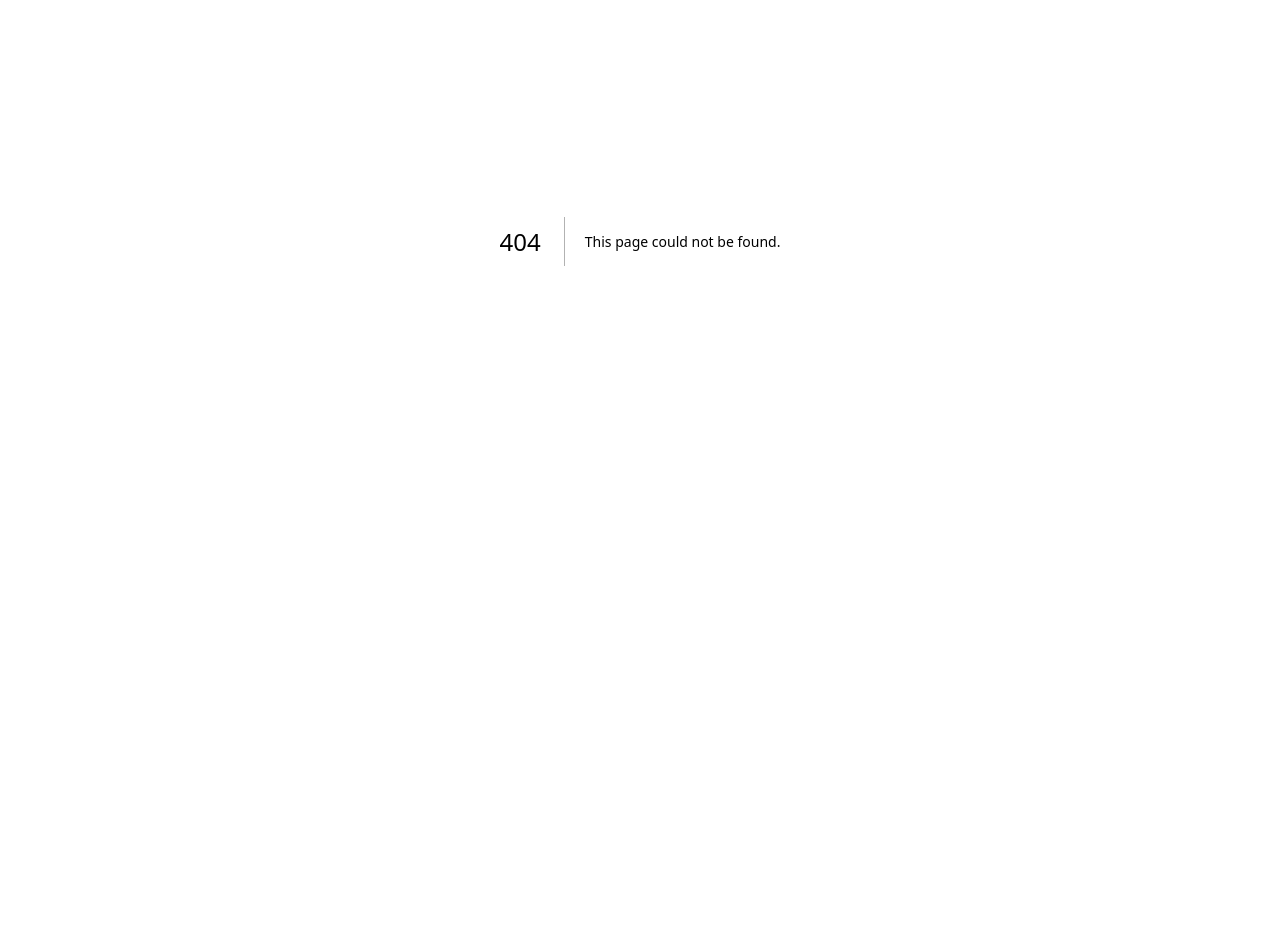
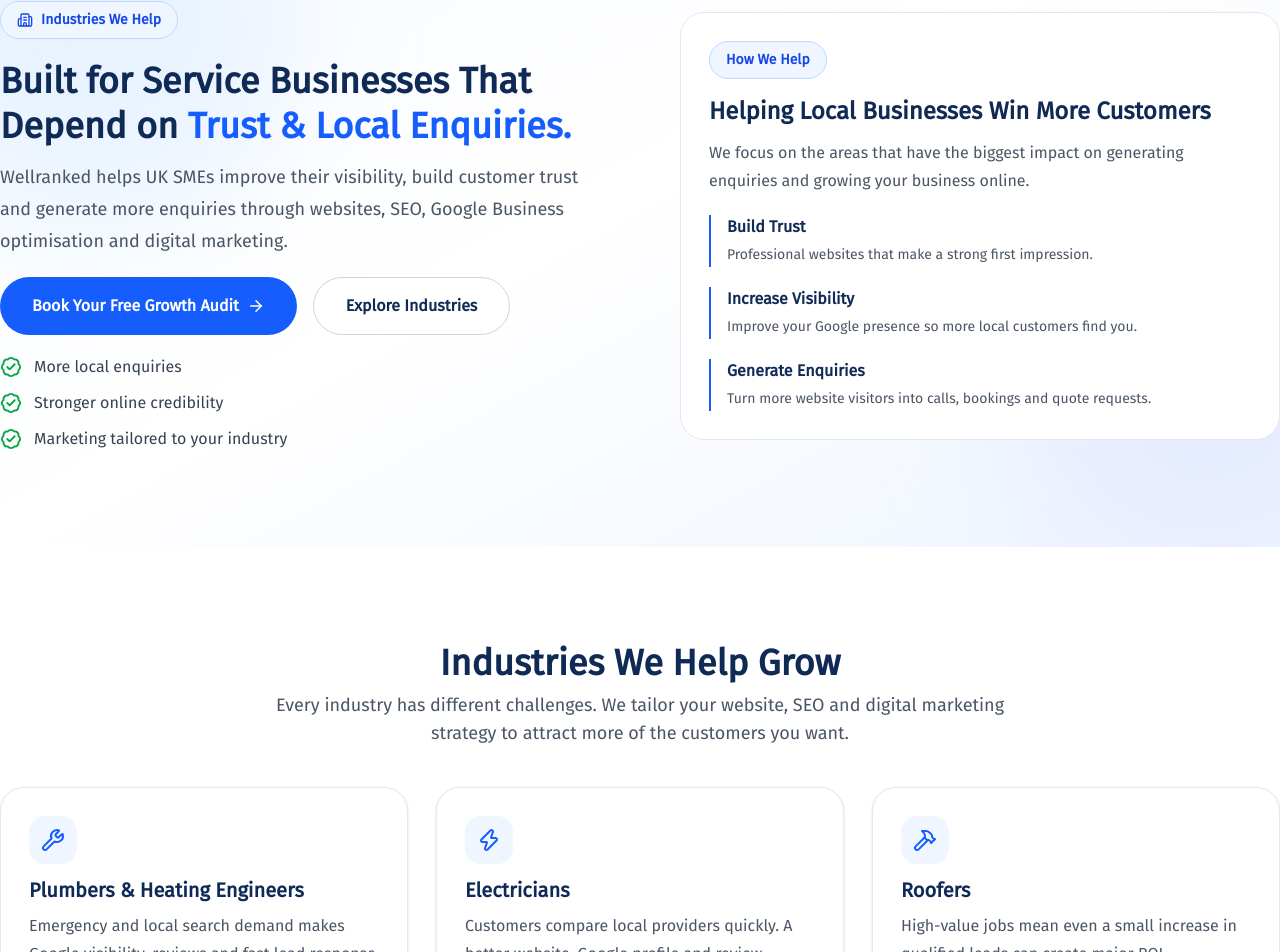
Before and after one commit to alimuhammeddev/wellranked, a Next.js app: page /industries in a window 1280 px wide. Before the commit this address had no page. Shown: the part 159-1111 px from the top of the page. Before the commit the page ends 800 px from the top, so only its background shows below. Built offline with nearby package versions, Linux system fonts and the light colour scheme.

Commit message:
worked on indsutires section

```diff
--- /dev/null
+++ b/app/industries/components/IndustriesCTA.tsx
@@ -0,0 +1,34 @@
+"use client";
+
+import { ArrowRight } from "lucide-react";
+import Link from "next/link";
+
+export default function IndustriesCTA() {
+  return (
+    <section className="bg-[#102A56] py-24">
+      <div className="mx-auto max-w-4xl px-5 text-center">
+        <span className="rounded-full bg-white/10 px-4 py-2 text-sm font-medium text-blue-200">
+          Ready to Grow?
+        </span>
+
+        <h2 className="mt-4 text-2xl font-bold text-white lg:text-4xl md:text-3xl">
+          Let's Help Your Business Get Found Online
+        </h2>
+
+        <p className="mx-auto mt-3 max-w-2xl md:text-lg leading-8 text-blue-100">
+          Whether you're looking for more phone calls, quote requests,
+          appointments or bookings, we'll create a digital strategy that helps
+          your business attract the right customers.
+        </p>
+
+        <Link
+          href="/contact"
+          className="mt-5 inline-flex items-center gap-2 rounded-full bg-white px-8 py-4 font-semibold text-[#102A56] transition hover:scale-105"
+        >
+          Book Your Free Growth Audit
+          <ArrowRight size={18} />
+        </Link>
+      </div>
+    </section>
+  );
+};
--- /dev/null
+++ b/app/industries/components/IndustriesGrid.tsx
@@ -0,0 +1,111 @@
+"use client";
+
+import {
+  Wrench,
+  Zap,
+  Hammer,
+  Stethoscope,
+  Sparkles,
+  Scale,
+  Calculator,
+  Home,
+  BrushCleaning,
+} from "lucide-react";
+
+const industries = [
+  {
+    title: "Plumbers & Heating Engineers",
+    description:
+      "Emergency and local search demand makes Google visibility, reviews and fast lead response essential.",
+    icon: Wrench,
+  },
+  {
+    title: "Electricians",
+    description:
+      "Customers compare local providers quickly. A better website, Google profile and review system can make you the safer choice.",
+    icon: Zap,
+  },
+  {
+    title: "Roofers",
+    description:
+      "High-value jobs mean even a small increase in qualified leads can create major ROI.",
+    icon: Hammer,
+  },
+  {
+    title: "Dentists",
+    description:
+      "Patients choose based on trust, reviews, visibility and website credibility.",
+    icon: Stethoscope,
+  },
+  {
+    title: "Aesthetic Clinics",
+    description:
+      "Your brand, visuals, reviews and social content directly influence bookings.",
+    icon: Sparkles,
+  },
+  {
+    title: "Solicitors",
+    description:
+      "Legal clients need trust before they enquire. Strong positioning and clear service pages matter.",
+    icon: Scale,
+  },
+  {
+    title: "Accountants",
+    description:
+      "Professional websites and local visibility help convert business owners into clients.",
+    icon: Calculator,
+  },
+  {
+    title: "Estate Agents",
+    description:
+      "Local trust, listings and consistent marketing improve authority and enquiries.",
+    icon: Home,
+  },
+  {
+    title: "Cleaning, Removals & Pest Control",
+    description:
+      "Highly searchable services where fast response and local visibility make the difference.",
+    icon: BrushCleaning,
+  },
+];
+
+export default function IndustriesGrid() {
+  return (
+    <section id="industries" className="md:py-24 py-10 bg-white">
+      <div className="mx-auto max-w-7xl px-5 lg:px-0">
+        <div className="text-center max-w-3xl mx-auto">
+          <h2 className="lg:text-4xl md:text-3xl text-2xl font-bold text-[#102A56]">
+            Industries We Help Grow
+          </h2>
+
+          <p className="mt-2 md:text-lg text-gray-600">
+            Every industry has different challenges. We tailor your website,
+            SEO and digital marketing strategy to attract more of the customers
+            you want.
+          </p>
+        </div>
+
+        <div className="mt-10 grid gap-7 md:grid-cols-2 lg:grid-cols-3">
+          {industries.map(({ title, description, icon: Icon }) => (
+            <div
+              key={title}
+              className="group rounded-3xl border border-gray-200 bg-white md:p-7 p-5  shadow-sm transition-all duration-300 hover:border-blue-600"
+            >
+              <div className="flex h-12 w-12 items-center justify-center rounded-2xl bg-blue-50">
+                <Icon className="text-blue-600" size={24} />
+              </div>
+
+              <h3 className="mt-3 md:text-xl font-bold text-[#102A56]">
+                {title}
+              </h3>
+
+              <p className="mt-2 leading-7 text-gray-600">
+                {description}
+              </p>
+            </div>
+          ))}
+        </div>
+      </div>
+    </section>
+  );
+};
--- /dev/null
+++ b/app/industries/components/IndustriesHero.tsx
@@ -0,0 +1,104 @@
+"use client";
+
+import { ArrowRight, Building2, BadgeCheck } from "lucide-react";
+import Link from "next/link";
+
+export default function IndustriesHero() {
+  return (
+    <section className="relative overflow-hidden bg-linear-to-br from-[#F7FAFF] via-white to-[#EEF4FF]">
+      <div className="absolute -left-24 top-0 h-96 w-96 rounded-full bg-blue-200/30 blur-3xl" />
+      <div className="absolute -right-24 bottom-0 h-96 w-96 rounded-full bg-indigo-200/30 blur-3xl" />
+
+      <div className="relative mx-auto grid max-w-7xl items-center lg:gap-20 gap-10 px-5 pt-40 pb-24 lg:grid-cols-2 lg:px-0">
+        {/* Left */}
+        <div>
+          <span className="inline-flex items-center gap-2 rounded-full border border-blue-200 bg-blue-50 px-4 py-2 text-sm font-semibold text-blue-700">
+            <Building2 size={16} />
+            Industries We Help
+          </span>
+
+          <h1 className="mt-5 text-2xl font-extrabold leading-tight text-[#102A56] lg:text-4xl md:text-3xl">
+            Built for Service Businesses That Depend on{" "}
+            <span className="text-blue-600">Trust & Local Enquiries.</span>
+          </h1>
+
+          <p className="mt-3 max-w-2xl md:text-lg leading-8 text-gray-600">
+            Wellranked helps UK SMEs improve their visibility, build customer
+            trust and generate more enquiries through websites, SEO, Google
+            Business optimisation and digital marketing.
+          </p>
+
+          <div className="mt-5 flex flex-col gap-4 sm:flex-row">
+            <Link
+              href="/contact"
+              className="flex items-center justify-center gap-2 rounded-full bg-blue-600 px-8 py-4 font-semibold text-white transition hover:bg-blue-700"
+            >
+              Book Your Free Growth Audit
+              <ArrowRight size={18} />
+            </Link>
+
+            <Link
+              href="#industries"
+              className="rounded-full border border-gray-300 bg-white px-8 py-4 text-center font-semibold text-[#102A56] transition hover:border-blue-600 hover:text-blue-600"
+            >
+              Explore Industries
+            </Link>
+          </div>
+
+          <div className="mt-5 space-y-3">
+            {[
+              "More local enquiries",
+              "Stronger online credibility",
+              "Marketing tailored to your industry",
+            ].map((item) => (
+              <div key={item} className="flex items-center gap-3">
+                <BadgeCheck className="text-green-600" size={22} />
+                <span className="text-gray-700">{item}</span>
+              </div>
+            ))}
+          </div>
+        </div>
+
+        {/* Right */}
+        <div className="rounded-3xl border border-gray-200 bg-white p-5 md:p-7">
+          <span className="inline-flex items-center rounded-full border border-blue-200 bg-blue-50 px-4 py-2 text-sm font-semibold text-blue-700">
+            How We Help
+          </span>
+
+          <h3 className="mt-4 md:text-2xl text-xl font-bold text-[#102A56]">
+            Helping Local Businesses Win More Customers
+          </h3>
+
+          <p className="mt-3 leading-7 text-gray-600">
+            We focus on the areas that have the biggest impact on generating
+            enquiries and growing your business online.
+          </p>
+
+          <div className="mt-5 space-y-5">
+            {[
+              {
+                title: "Build Trust",
+                text: "Professional websites that make a strong first impression.",
+              },
+              {
+                title: "Increase Visibility",
+                text: "Improve your Google presence so more local customers find you.",
+              },
+              {
+                title: "Generate Enquiries",
+                text: "Turn more website visitors into calls, bookings and quote requests.",
+              },
+            ].map((item) => (
+              <div key={item.title} className="border-l-2 border-blue-600 pl-4">
+                <h4 className="font-semibold text-[#102A56]">{item.title}</h4>
+                <p className="mt-1 text-sm leading-6 text-gray-600">
+                  {item.text}
+                </p>
+              </div>
+            ))}
+          </div>
+        </div>
+      </div>
+    </section>
+  );
+}
--- /dev/null
+++ b/app/industries/page.tsx
@@ -0,0 +1,27 @@
+import Footer from "../components/Footer";
+import Navbar from "../components/Navbar";
+import IndustriesCTA from "./components/IndustriesCTA";
+import IndustriesGrid from "./components/IndustriesGrid";
+import IndustriesHero from "./components/IndustriesHero";
+
+export default function Industries() {
+  return (
+    <section>
+      <div>
+        <Navbar />
+      </div>
+      <div>
+        <IndustriesHero />
+      </div>
+      <div>
+        <IndustriesGrid />
+      </div>
+      <div>
+        <IndustriesCTA />
+      </div>
+      <div>
+        <Footer />
+      </div>
+    </section>
+  );
+}
--- a/app/services-section/components/ServicesGrid.tsx
+++ b/app/services-section/components/ServicesGrid.tsx
@@ -63,7 +63,7 @@ const services = [
     icon: Mail,
   },
   {
-    title: "Meta & Google Ads",
+    title: "Meta & Google Ads Management",
     description:
       "Launch targeted advertising campaigns designed to increase visibility, enquiries and return on investment.",
     cta: "Accelerate My Growth",
@@ -153,7 +153,7 @@ export default function ServicesGrid() {
         </div>
 
         {/* Bottom Banner */}
-        <div className="mt-10 rounded-3xl bg-linear-to-r from-[#102A56] to-blue-700 p-10 text-center text-white">
+        <div className="mt-10 rounded-3xl bg-linear-to-r from-[#102A56] to-blue-700 md:p-10 p-5 text-center text-white">
           <h3 className="md:text-3xl text-xl font-bold">
             Not Sure Which Service You Need?
           </h3>
@@ -166,7 +166,7 @@ export default function ServicesGrid() {
 
           <Link
             href="/contact"
-            className="mt-5 inline-flex items-center gap-2 rounded-full bg-white px-8 py-4 font-semibold text-[#102A56] transition hover:shadow-lg"
+            className="mt-5 inline-flex items-center gap-2 rounded-full bg-white px-8 py-4 font-semibold text-[#102A56] transition"
           >
             Book Your Free Growth Audit
             <ArrowRight size={18} />
```
